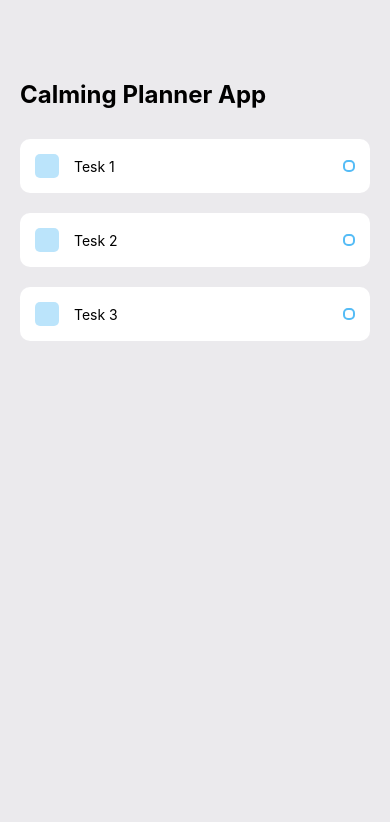
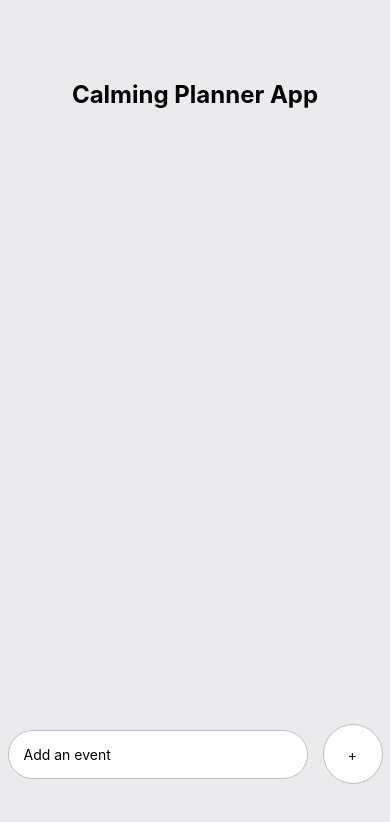
Before and after one commit to dexterwwhite/calming-planner, a React Native app: screen / in a window 390 px wide. Shown: the top 822 px of the page. Built offline with nearby package versions, Linux system fonts and the light colour scheme.

Commit message:
implement add task bar/implement delete task feature

```diff
--- a/App.js
+++ b/App.js
@@ -1,8 +1,27 @@
 import { StatusBar } from 'expo-status-bar';
-import { StyleSheet, Text, View } from 'react-native';
-import Task from './components/Task'
+import React, {useState} from 'react';
+import { StyleSheet, Text, View, TextInput,KeyboardAvoidingView, Platform, TouchableOpacity } from 'react-native';
+import { Keyboard } from 'react-native-web';
+import Task from './components/Task';
 
 export default function App() {
+  const [task, setTask] = useState();  /*set task */
+
+  const [taskItems, setTaskItems] = useState([]);  /*array to store all the task*/
+
+  const handleAddTask = () => {
+    //Keyboard.dismss();  /*make the keyboard go back down after typing in the task */
+    setTaskItems([...taskItems, task])  /*append the new task to the already exist task array */
+    setTask(null);
+  }
+
+  const completeTask = (index) =>{
+    let itemsCopy = [...taskItems];  //copy a new array
+    itemsCopy.splice(index, 1);  //remove that item
+    setTaskItems(itemsCopy);
+  }
+
+
   return (
     <View style={styles.container}>
 
@@ -12,12 +31,31 @@ export default function App() {
 
         <View style = {styles.items}>
           {/*Place all the task here */}
-          <Task text = {'Tesk 1'}/>
-          <Task text = {'Tesk 2'}/>
-          <Task text = {'Tesk 3'}/>
+          {
+            taskItems.map((item, index) =>{  /*print out all the tasks in the array currently*/
+              return (
+                <TouchableOpacity key = {index} onPress = {() => completeTask(index)}>
+                  <Task text = {item}/>
+                </TouchableOpacity>
+              )
+            })
+          }
 
         </View>
       </View>
+
+      {/*Write a task */}
+      <KeyboardAvoidingView
+        behavior = {Platform.OS == "ios" ? "padding": "height"}
+        style = {styles.writeTaskWrapper}>
+        <TextInput style = {styles.input} placeholder={'Add an event'} value = {task} onChangeText = {text =>setTask(text)} />
+        <TouchableOpacity onPress = {() => handleAddTask()}>
+          <View style = {styles.addWrapper}>
+            <Text style = {styles.addText}>+</Text>
+          </View>
+        </TouchableOpacity>
+      </KeyboardAvoidingView>
+
 
     </View>
   );
@@ -31,14 +69,45 @@ const styles = StyleSheet.create({
   },
   tasksWrapper:{
     paddingTop: 80,
-    paddingHorizontal:20,
+    paddingHorizontal: 20,
 
   },
   sectionTitle:{
     fontSize:24,
     fontWeight: "bold",
+    textAlign: 'center',
   },
   items:{
     marginTop:30,
   },
+  writeTaskWrapper:{
+    position: 'absolute',
+    bottom: 60,
+    width: '100%',
+    flexDirection: 'row',
+    justifyContent: 'space-around',
+    alignItems: 'center',
+  },
+  input:{
+    paddingVertical: 15,
+    paddingHorizontal: 15,
+    backgroundColor: '#FFF',
+    borderRadius: 60,
+    borderColor: '#C0C0C0',
+    borderWidth: 1,
+    width: 300,
+  },
+  addWrapper:{
+    width: 60,
+    height: 60,
+    backgroundColor: '#FFF',
+    borderRadius: 60,
+    justifyContent: 'center',
+    alignItems: 'center',
+    borderColor: '#C0C0C0',
+    borderWidth: 1,
+  },
+  addText:{
+
+  },
 });
```
